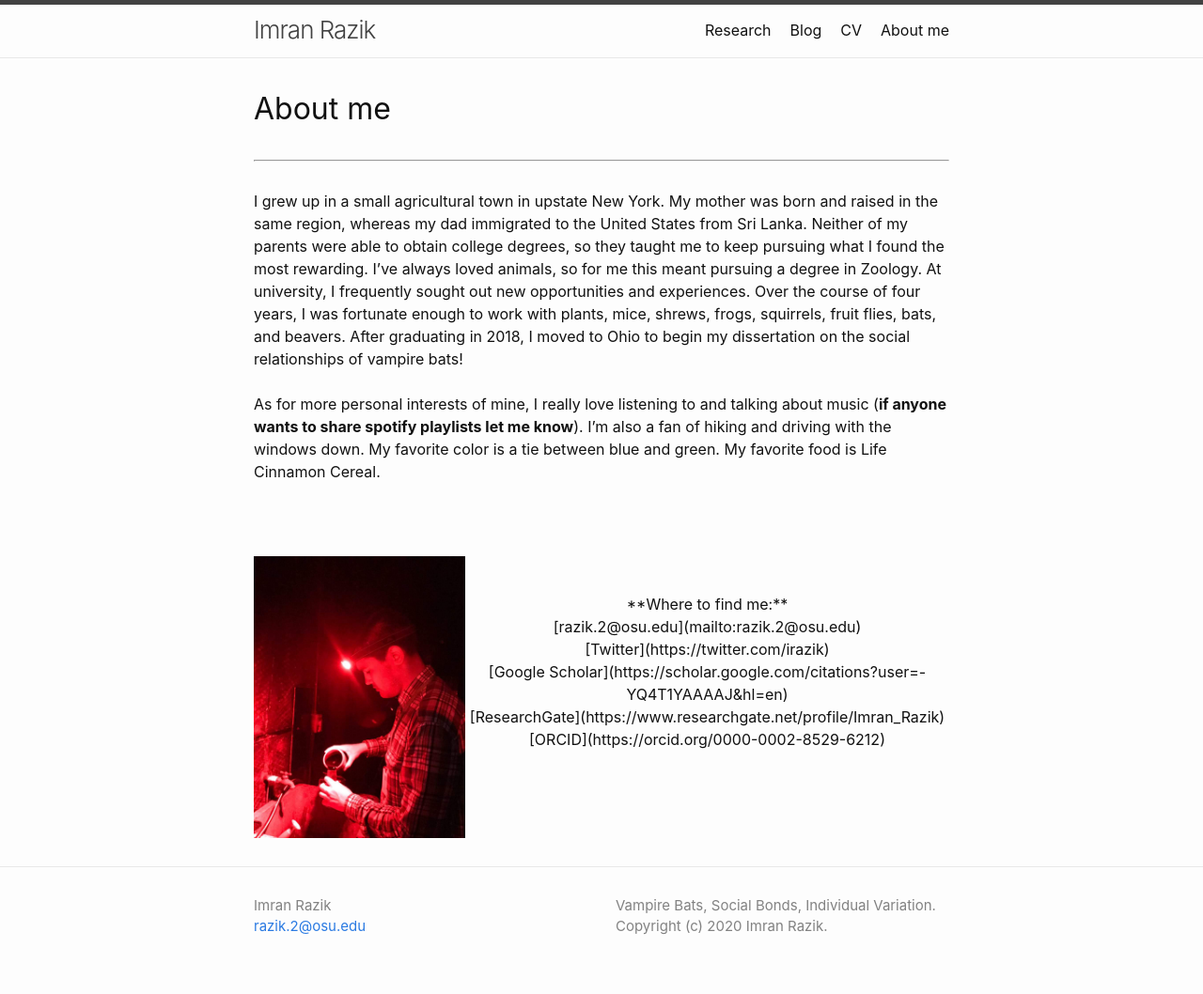
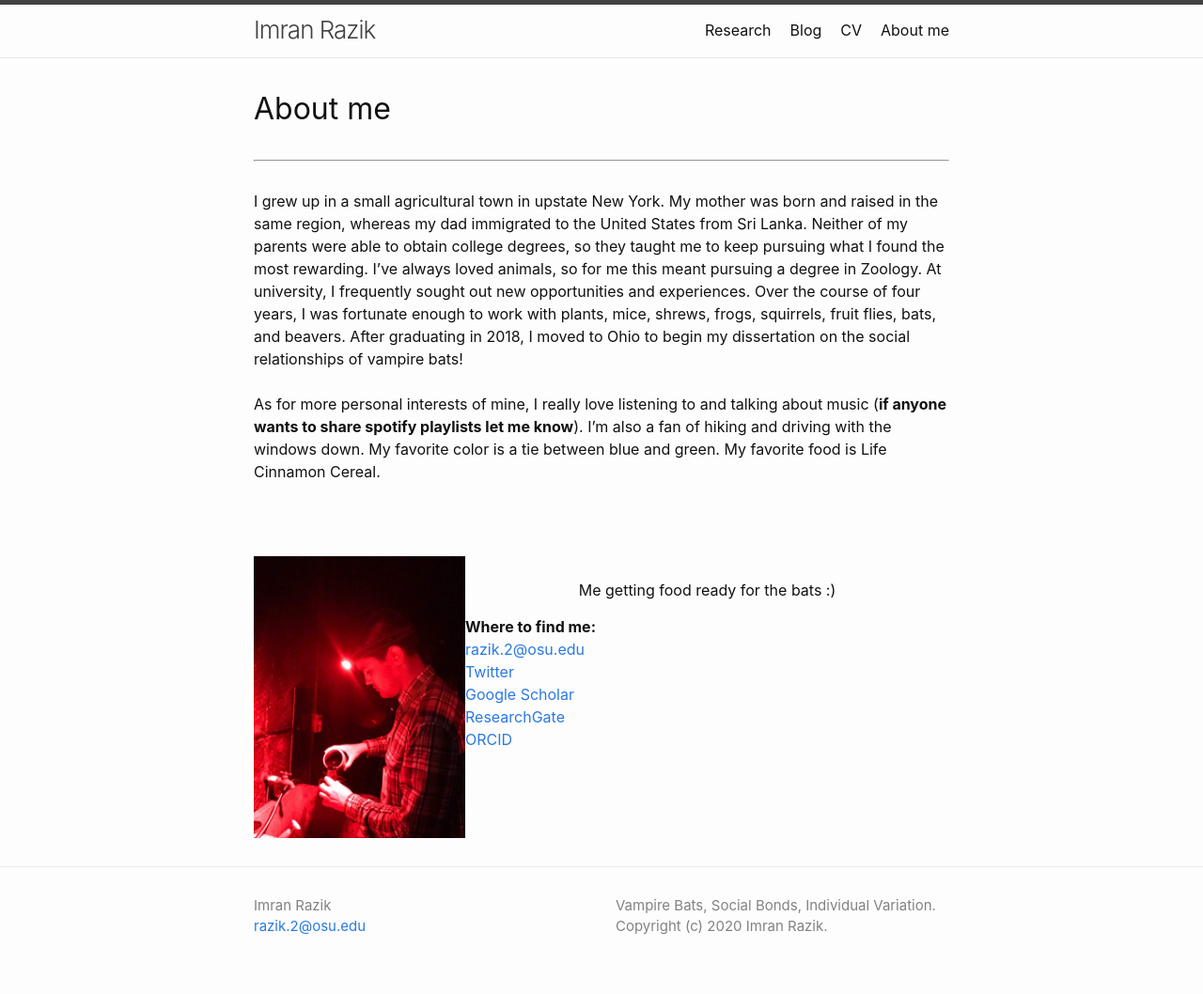
Before and after one commit to imranrazik/imranrazik.github.io, a Jekyll site: the page built from About-me.md, in a window 1280 px wide. Shown: the whole page at 94% size. Built offline with Jekyll 4.4.1, drawn with Linux system fonts in a browser that asks for light colours; our own code applies the rules of GitHub Pages for plain Markdown files.

Commit message:
Update About-me.md

```diff
--- a/About-me.md
+++ b/About-me.md
@@ -11,13 +11,14 @@ As for more personal interests of mine, I really love listening to and talking a
 <br />
 <br />
 
-<img align="left" height="300" src="/assets/34349279-38d9-4de1-ad80-4556efc33ab1.jpg"> <br/>
+<p align="center">
+  <img align="left" height="300" src="/assets/34349279-38d9-4de1-ad80-4556efc33ab1.jpg"> <br/>
+  Me getting food ready for the bats :)
+</p>
 
-<p align="center">
-  **Where to find me:** <br/>
-  [razik.2@osu.edu](mailto:razik.2@osu.edu) <br/>
-  [Twitter](https://twitter.com/irazik) <br/>
-  [Google Scholar](https://scholar.google.com/citations?user=-YQ4T1YAAAAJ&hl=en) <br/>
-  [ResearchGate](https://www.researchgate.net/profile/Imran_Razik) <br/>
-  [ORCID](https://orcid.org/0000-0002-8529-6212) <br/>
-</p>
+**Where to find me:** <br/>
+[razik.2@osu.edu](mailto:razik.2@osu.edu) <br/>
+[Twitter](https://twitter.com/irazik) <br/>
+[Google Scholar](https://scholar.google.com/citations?user=-YQ4T1YAAAAJ&hl=en) <br/>
+[ResearchGate](https://www.researchgate.net/profile/Imran_Razik) <br/>
+[ORCID](https://orcid.org/0000-0002-8529-6212) <br/>
```
